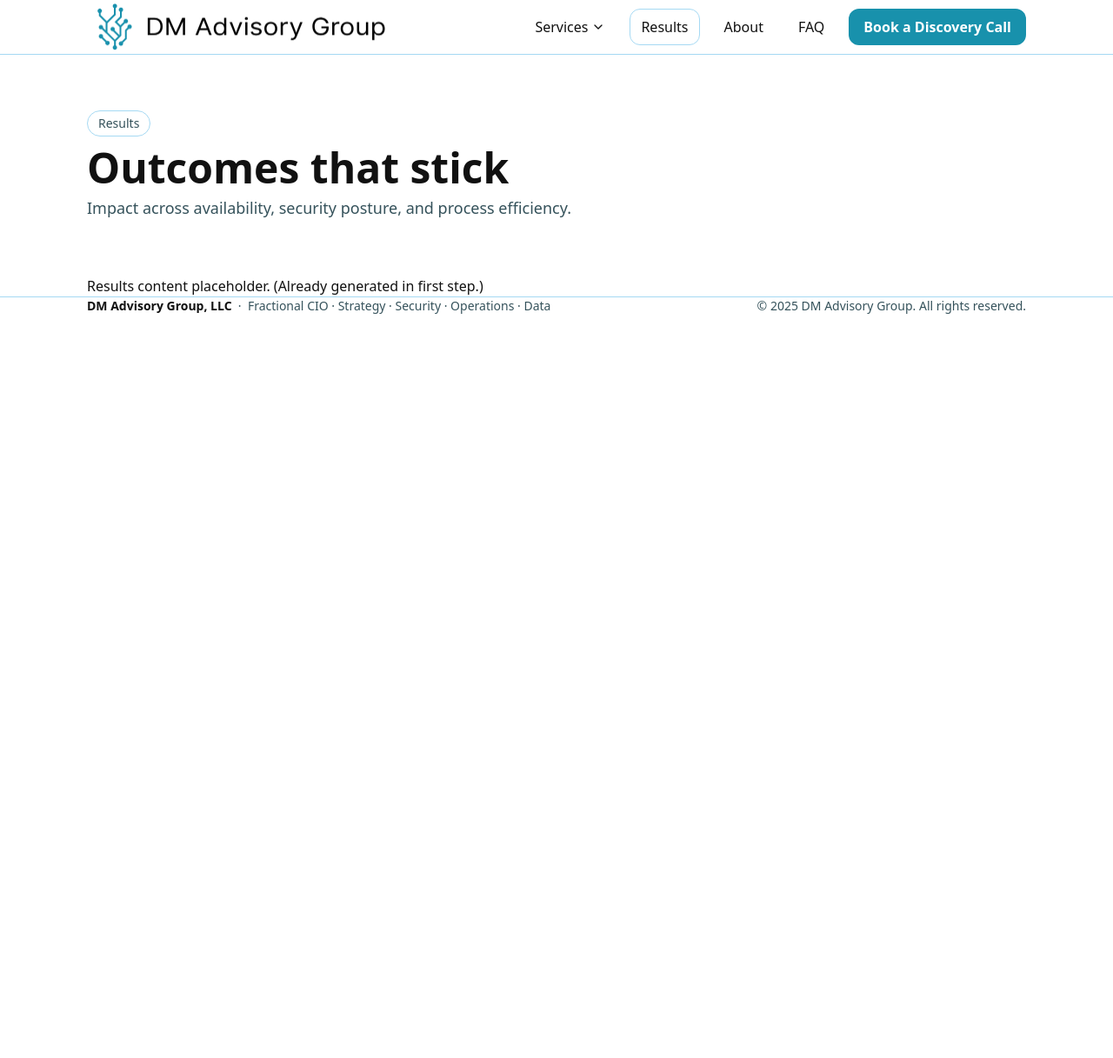
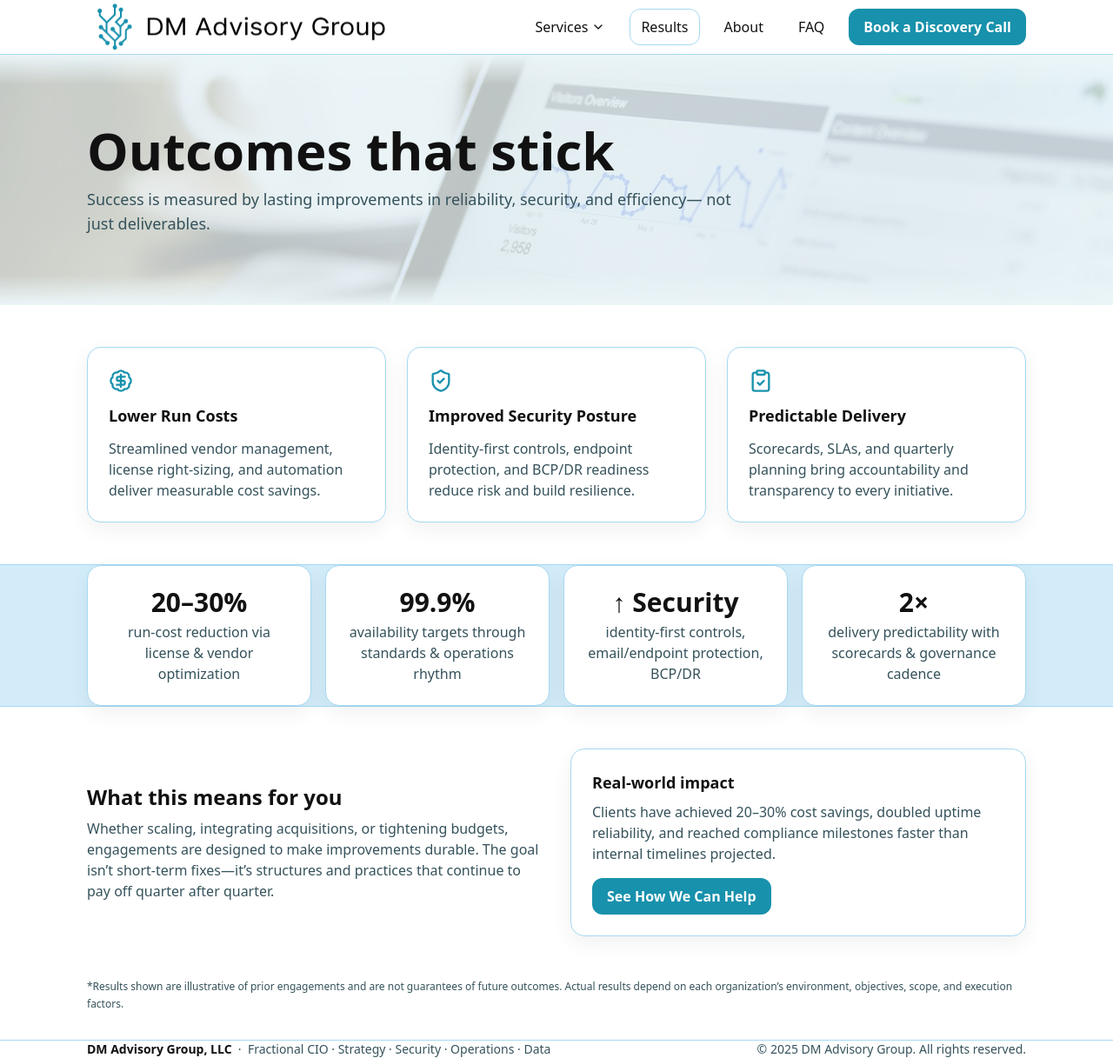
Before and after one commit to dmullenix-web/dm-advisory-group, a Next.js app: page /results in a window 1280 px wide. Shown: the whole page at 87% size. Before the commit the page ends 800 px from the top, so only its background shows below. Built offline with nearby package versions, Linux system fonts and the light colour scheme.

Commit message:
changed results page

```diff
--- a/app/results/page.tsx
+++ b/app/results/page.tsx
@@ -1,5 +1,133 @@
-import Hero from '@/components/Hero'
-export default function Page(){ return (<>
-  <Hero eyebrow="Results" title="Outcomes that stick" lead="Impact across availability, security posture, and process efficiency."/>
-  <section><div className="container"><p>Results content placeholder. (Already generated in first step.)</p></div></section>
-</>) }
+// app/results/page.tsx
+import Image from 'next/image'
+import { BadgeDollarSign, ShieldCheck, ClipboardCheck } from 'lucide-react'
+
+export default function Page() {
+  return (
+    <>
+      {/* ===== HERO (blended background with your results.jpg) ===== */}
+      <section className="relative overflow-hidden py-16 md:py-20">
+        <Image
+          src="/results-2.jpg"   // <-- your added image in /public
+          alt=""
+          fill
+          priority
+          aria-hidden="true"
+          className="
+            absolute inset-0 -z-10 object-cover
+            opacity-55
+            [mask-image:linear-gradient(to_bottom,transparent,black_12%,black_88%,transparent)]
+            [mask-size:100%_100%] [mask-repeat:no-repeat]
+          "
+        />
+        {/* soft wash + subtle brand tint */}
+        <div className="absolute inset-0 -z-10 bg-white/55" />
+        <div className="absolute inset-0 -z-10 bg-[rgba(24,145,172,0.08)]" />
+
+        <div className="container">
+          <div className="max-w-3xl">
+            <h1 className="text-4xl md:text-6xl font-extrabold leading-tight">
+              Outcomes that stick
+            </h1>
+            <p className="text-lg text-[color:var(--muted)] mt-3">
+              Success is measured by lasting improvements in reliability, security, and efficiency—
+              not just deliverables.
+            </p>
+          </div>
+        </div>
+      </section>
+
+      {/* ===== OUTCOMES CARDS ===== */}
+      <section className="section">
+        <div className="container grid md:grid-cols-3 gap-6">
+          <div className="card p-6 flex flex-col items-start gap-3">
+            <BadgeDollarSign className="text-[color:var(--brand)]" size={28} />
+            <h3 className="font-semibold text-lg">Lower Run Costs</h3>
+            <p className="text-[color:var(--muted)]">
+              Streamlined vendor management, license right-sizing, and automation deliver measurable cost savings.
+            </p>
+          </div>
+
+          <div className="card p-6 flex flex-col items-start gap-3">
+            <ShieldCheck className="text-[color:var(--brand)]" size={28} />
+            <h3 className="font-semibold text-lg">Improved Security Posture</h3>
+            <p className="text-[color:var(--muted)]">
+              Identity-first controls, endpoint protection, and BCP/DR readiness reduce risk and build resilience.
+            </p>
+          </div>
+
+          <div className="card p-6 flex flex-col items-start gap-3">
+            <ClipboardCheck className="text-[color:var(--brand)]" size={28} />
+            <h3 className="font-semibold text-lg">Predictable Delivery</h3>
+            <p className="text-[color:var(--muted)]">
+              Scorecards, SLAs, and quarterly planning bring accountability and transparency to every initiative.
+            </p>
+          </div>
+        </div>
+      </section>
+
+      {/* ===== RESULTS METRICS BAND ===== */}
+      <section className="section-alt">
+        <div className="container">
+          <div className="grid md:grid-cols-4 gap-4">
+            <div className="card p-6 text-center">
+              <div className="text-3xl font-extrabold">20–30%</div>
+              <div className="text-[color:var(--muted)] mt-1">
+                run-cost reduction via license & vendor optimization
+              </div>
+            </div>
+            <div className="card p-6 text-center">
+              <div className="text-3xl font-extrabold">99.9%</div>
+              <div className="text-[color:var(--muted)] mt-1">
+                availability targets through standards & operations rhythm
+              </div>
+            </div>
+            <div className="card p-6 text-center">
+              <div className="text-3xl font-extrabold">↑ Security</div>
+              <div className="text-[color:var(--muted)] mt-1">
+                identity-first controls, email/endpoint protection, BCP/DR
+              </div>
+            </div>
+            <div className="card p-6 text-center">
+              <div className="text-3xl font-extrabold">2×</div>
+              <div className="text-[color:var(--muted)] mt-1">
+                delivery predictability with scorecards & governance cadence
+              </div>
+            </div>
+          </div>
+        </div>
+      </section>
+
+      {/* ===== NARRATIVE + CTA ===== */}
+      <section className="section">
+        <div className="container grid md:grid-cols-2 gap-8 items-center">
+          <div>
+            <h2 className="text-2xl font-bold mb-2">What this means for you</h2>
+            <p className="text-[color:var(--muted)]">
+              Whether scaling, integrating acquisitions, or tightening budgets, engagements are designed to make improvements
+              durable. The goal isn’t short-term fixes—it’s structures and practices that continue to pay off quarter after quarter.
+            </p>
+          </div>
+          <div className="card p-6">
+            <h3 className="font-semibold text-lg mb-2">Real-world impact</h3>
+            <p className="text-[color:var(--muted)] mb-4">
+              Clients have achieved 20–30% cost savings, doubled uptime reliability, and reached compliance milestones faster
+              than internal timelines projected.
+            </p>
+            <a className="btn btn-primary w-full md:w-auto" href="/contact">See How We Can Help</a>
+          </div>
+        </div>
+      </section>
+
+      {/* ===== DISCLAIMER (fine print) ===== */}
+      <section className="pt-0 pb-8">
+        <div className="container">
+          <p className="text-xs leading-relaxed text-[color:var(--muted)]">
+            *Results shown are illustrative of prior engagements and are not guarantees of future outcomes. Actual results
+            depend on each organization’s environment, objectives, scope, and execution factors.
+          </p>
+        </div>
+      </section>
+    </>
+  )
+}
```
Also changed, not shown: public/results-1.jpg (added), public/results-2.jpg (added).
